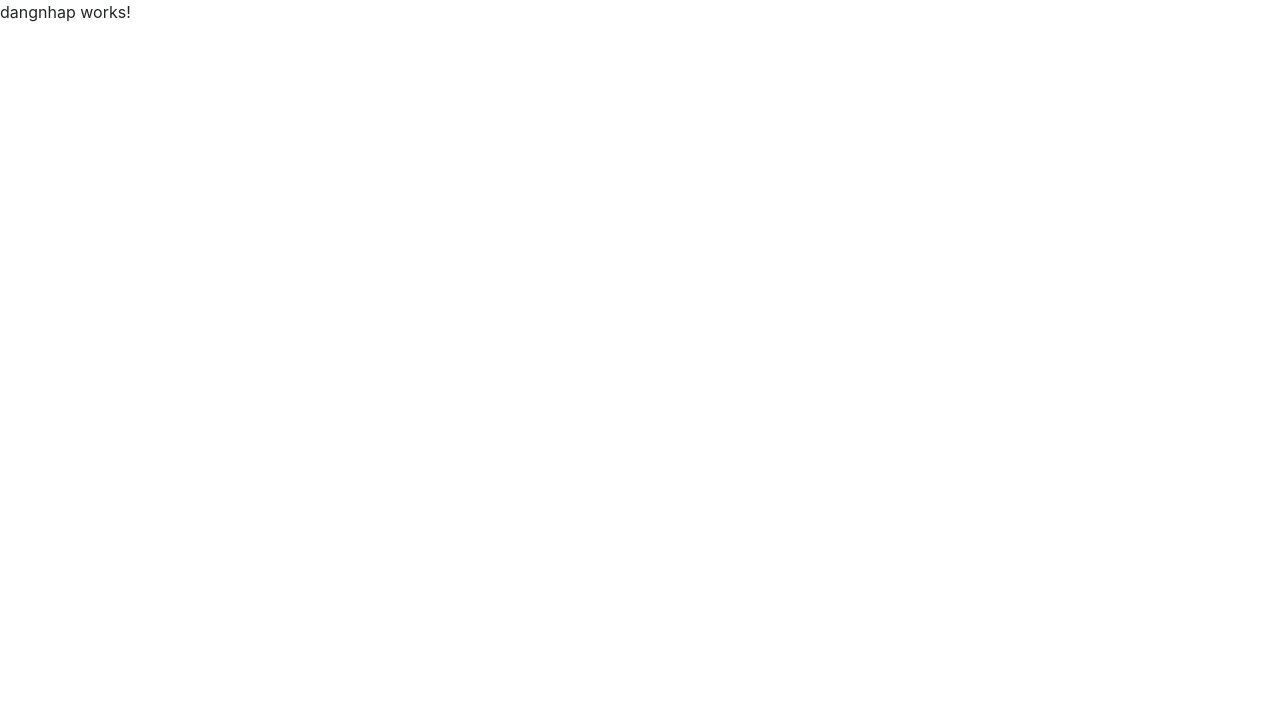
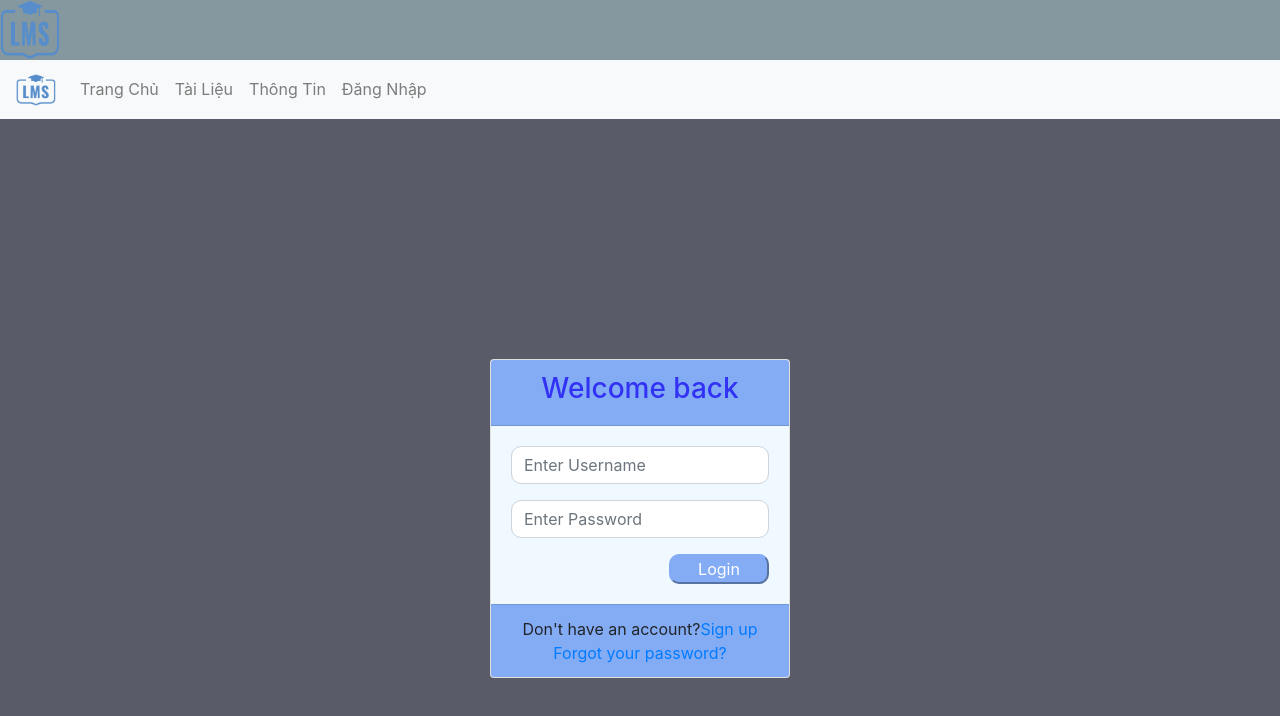
Before and after one commit to hoang9x000/lmsProject, an Angular app in the folder angular/: page /dangnhap in a window 1280 px wide. Shown: the top 716 px of the page. Built offline with nearby package versions, Linux system fonts and the light colour scheme.

Commit message:
Khong biet (Dang nhap)

```diff
--- a/angular/src/app/dangnhap/dangnhap.component.css
+++ b/angular/src/app/dangnhap/dangnhap.component.css
@@ -0,0 +1,50 @@
+body{
+    margin: 0;
+    padding: 0;
+    height: 100vmin;
+    background-size: cover;
+    background-color: rgb(90, 91, 105);
+}
+
+.container{
+    height: 100%;
+    align-content: center;
+}
+
+.card{
+    /* height: 60%; */
+    margin-top: auto;
+    margin-bottom: auto;
+    width: 300px;
+}
+
+.card-header{
+    height: 20%;
+    text-align: center;
+    color: rgb(50, 50, 245);
+    background-color: rgb(132, 172, 245);
+}
+.card-body{
+    height: 60%;
+    background-color: #eff9ff;
+}
+
+.card-footer{
+    height: 20%;
+    text-align: center;
+    background-color: rgb(132, 172, 245);
+}
+
+input{
+    border-radius: 10px;
+}
+
+button{
+    text-align: center;
+    width: 100px;
+    color: rgb(255, 255, 255);
+    background-color: rgb(132, 172, 245);
+    border-color: rgb(132, 172, 245);
+    border-radius: 10px;
+
+}
--- a/angular/src/app/dangnhap/dangnhap.component.html
+++ b/angular/src/app/dangnhap/dangnhap.component.html
@@ -1 +1,35 @@
-<p>dangnhap works!</p>
+<app-header1></app-header1>
+
+<body>
+    <div class="container">
+        <div class="d-flex justify-content-center h-100">
+            <div class="card">
+                <div class="card-header">
+                        <h3>Welcome back</h3>
+                </div>
+                <div class="card-body">
+                    <form>
+                        <div class="input-group form-group">
+                            <input type="text" class="form-control" placeholder="Enter Username">
+                        </div>
+                        <div class="input-group form-group">
+                            <input type="password" class="form-control" placeholder="Enter Password">
+                        </div>
+                        <div class="form-group">
+                            <button class="float-right">Login</button>
+                        </div>
+                    </form>
+                </div>
+                <div class="card-footer">
+                    <div class="d-flex justify-content-center h-100">
+                        Don't have an account?<a href="#">Sign up</a>
+                    </div>
+                    <div class="d-flex justify-content-center h-100">
+                        <a href="#">Forgot your password?</a>
+                    </div>
+                </div>
+            </div>
+
+        </div>
+    </div>
+</body>
```
